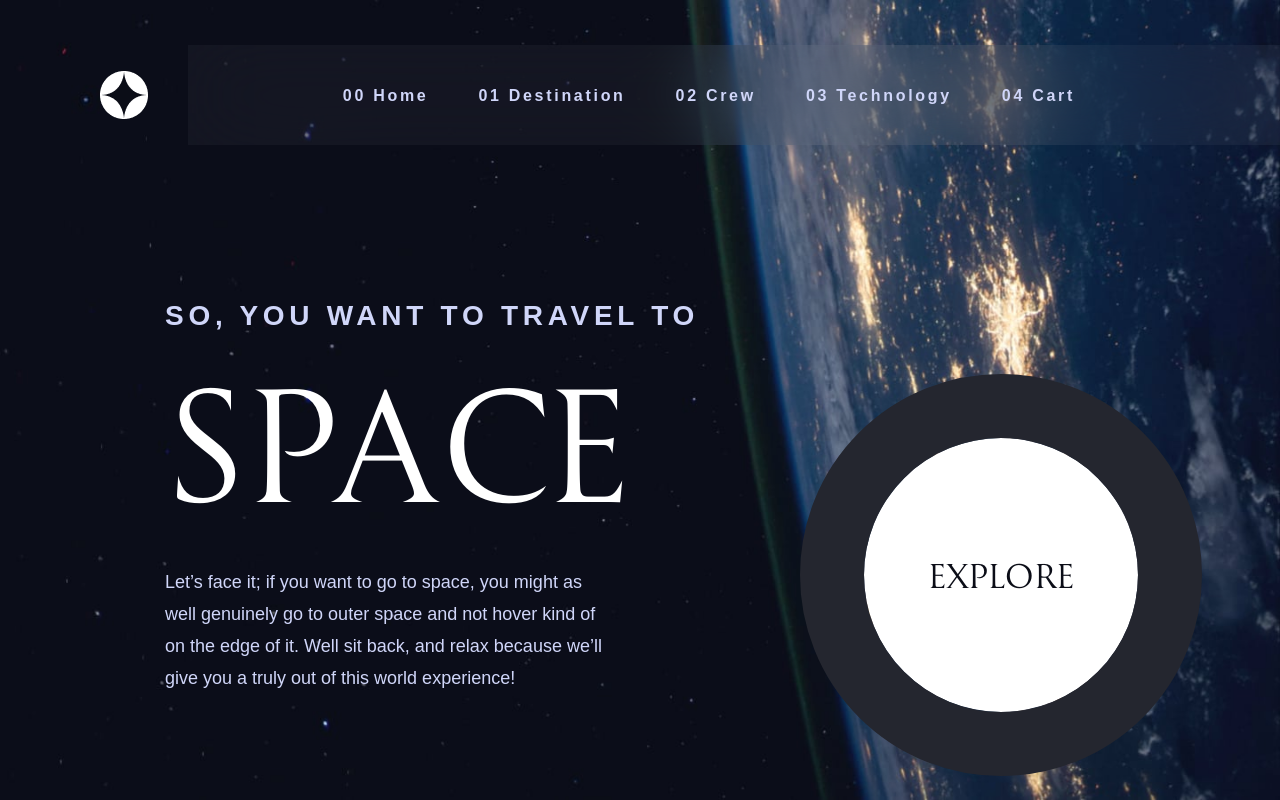
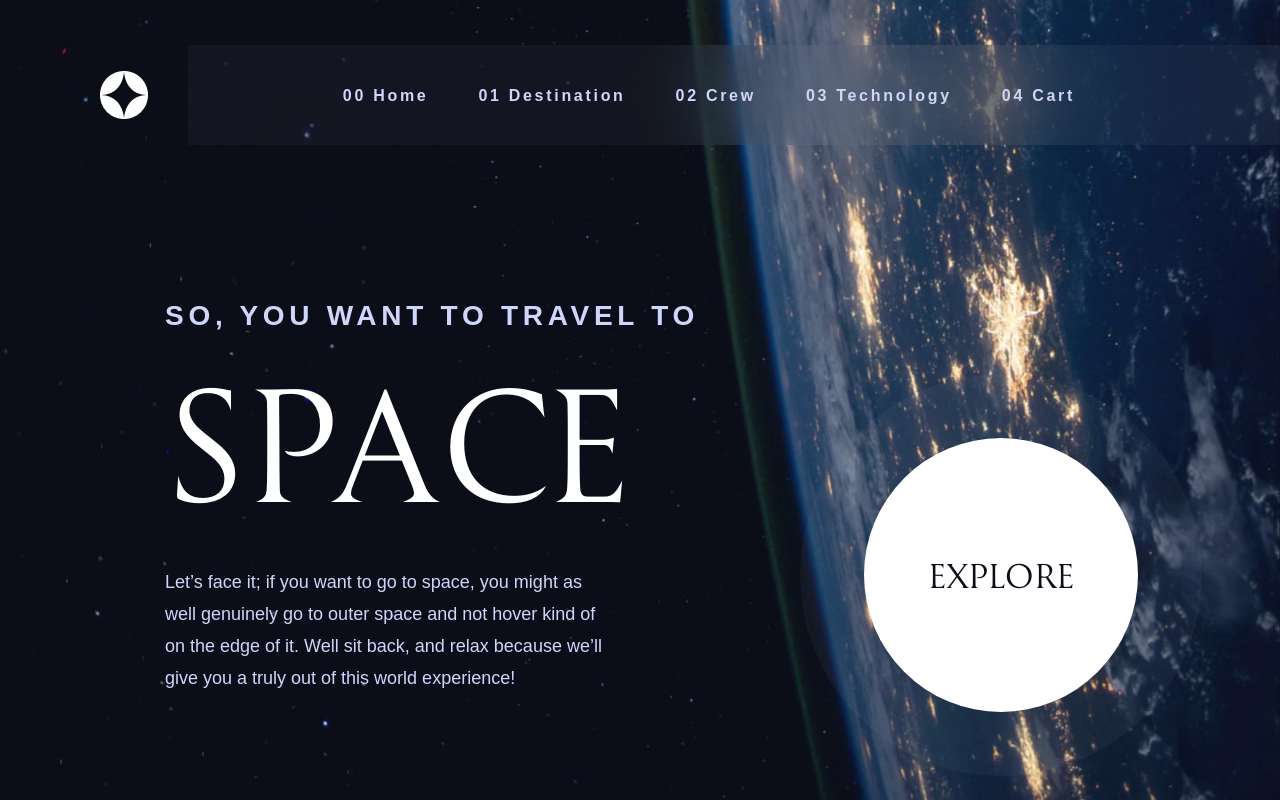
Before and after one commit to Magic1vy/space-travel, a React (Create React App) app: page / in a window 1280 px wide. In both pictures the pointer is over the button "EXPLORE". Built offline with nearby package versions, Linux system fonts and the light colour scheme; a web font is replaced by a local one.

Commit message:
Update App.css

```diff
--- a/src/App.css
+++ b/src/App.css
@@ -124,7 +124,8 @@ body{
   position: relative;
 }
 .home-btn-explore:hover{
-  outline: 64px solid #24262F;
+  outline: 64px solid rgba(255, 255, 255, 0.04);;
+  backdrop-filter: blur(40.7742px);
 }
 .destinationComponent{
   background-image: url("/src/assets/destination/background-destination-desktop.jpg");
```
